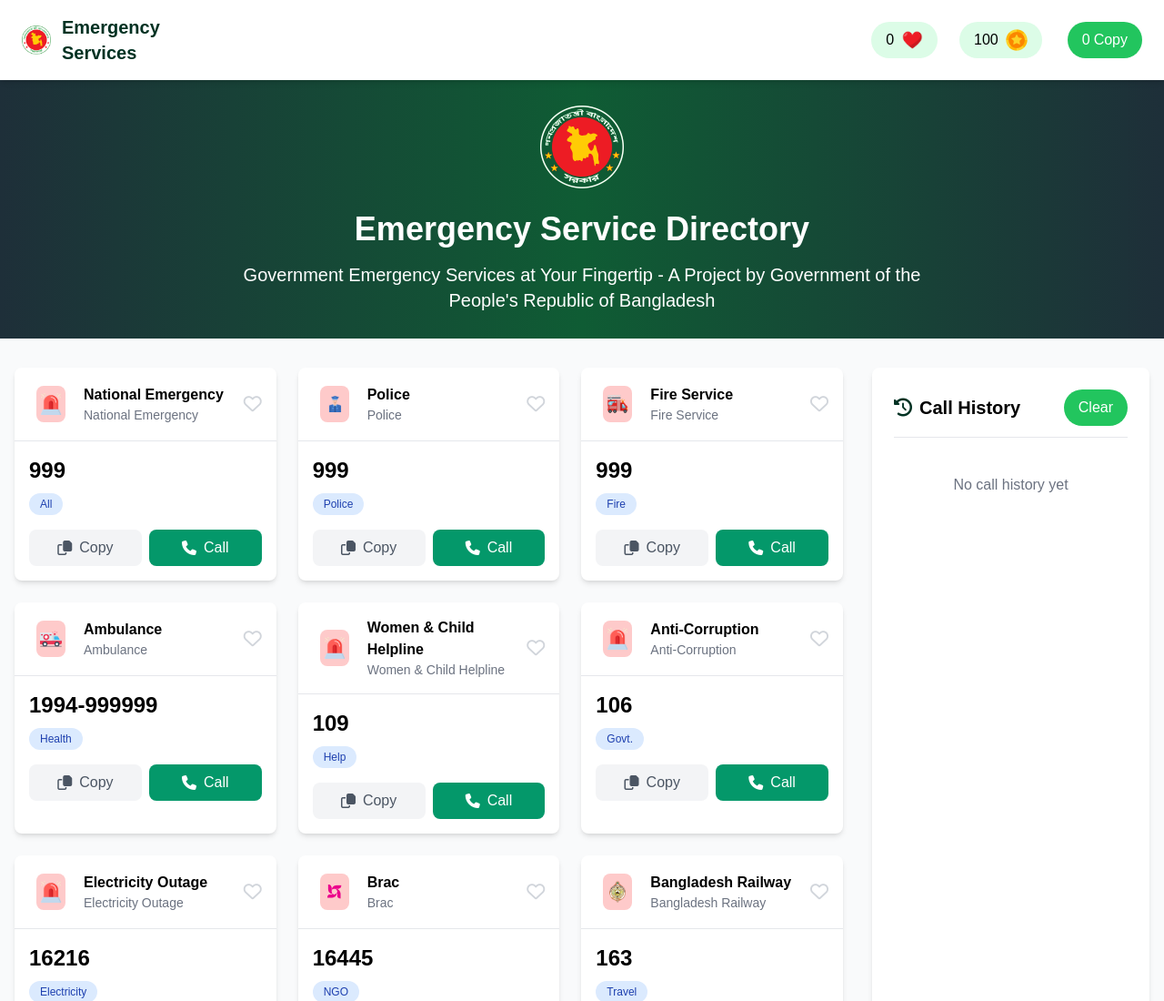
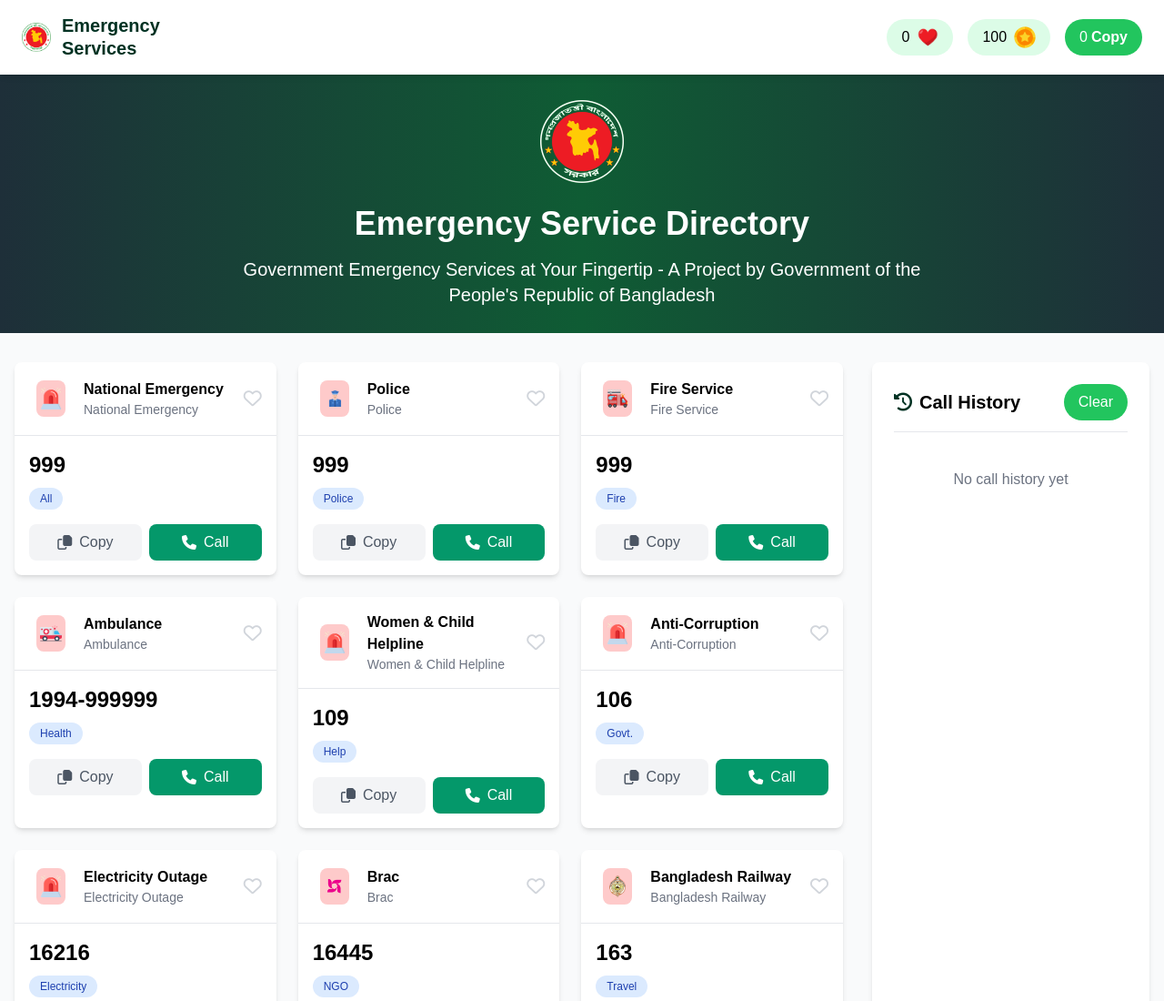
Before and after one commit to Rakib-Hasan-110/B12-A5-Emergency-Hotline, a plain HTML site: page index.html in a window 1280 px wide. Shown: the top 1100 px of the page at 91% size. Drawn offline with nearby package versions, Linux system fonts and the light colour scheme; a web font is replaced by a local one.

Commit message:
update navbar section

```diff
--- a/index.html
+++ b/index.html
@@ -28,25 +28,37 @@
     </script>
 </head>
 <body class="bg-gray-50 min-h-screen">
-    <nav class="bg-white shadow-md py-4 px-6 flex flex-row md:flex-row justify-between items-center sticky top-0 z-50">
-        <div class="flex items-center">
+<nav class="bg-white shadow-md py-4 px-6 flex flex-col md:flex-row justify-between items-center sticky top-0 z-50">
+    <!-- Left: Logo & Name -->
+    <div class="flex items-center mb-4 md:mb-0">
         <img src="assets/logo.png" alt="Emergency Services Logo" class="h-8 w-8 mr-3">
-            <span class="text-xl font-bold text-primary">Emergency <br> Services</span>
+        <span class="text-xl font-bold text-primary leading-tight">
+            Emergency <br> Services
+        </span>
     </div>
-        <div class="flex items-center space-x-6 mt-4 md:mt-0">
-            <div class="flex items-center ml-1 btn text-black font-bold flex-2 rounded-full py-2 px-4 bg-green-100 flex items-center">
+
+    <!-- Right: Counters -->
+    <div class="flex flex-wrap md:flex-nowrap items-center gap-4">
+        <!-- Heart Counter -->
+        <div class="flex items-center bg-green-100 text-black font-bold rounded-full py-2 px-4">
             <span id="heart-count" class="font-medium">0</span>
             <img src="assets/heart.png" alt="Heart" class="w-6 h-6 ml-2">
         </div>
-            <div class="flex items-center ml-1 btn text-black font-bold flex-2 rounded-full py-2 px-4 bg-green-100 flex items-center">
+
+        <!-- Coin Counter -->
+        <div class="flex items-center bg-green-100 text-black font-bold rounded-full py-2 px-4">
             <span id="coin-count" class="font-medium">100</span>
             <img src="assets/coin.png" alt="Coin" class="w-6 h-6 ml-2">
         </div>
-            <div class="flex items-center">
-                <span class="ml-1 btn text-white flex-2 rounded-full py-2 px-4 bg-green-500 flex items-center"><span id="copy-count" class="font-medium mr-1">0</span>Copy</span>
-            </div>
+
+        <!-- Copy Button -->
+        <button class="flex items-center bg-green-500 text-white font-bold rounded-full py-2 px-4">
+            <span id="copy-count" class="font-medium mr-1">0</span>
+            Copy
+        </button>
     </div>
 </nav>
+
 
     <section class="bg-gradient-to-r from-[rgb(30,47,57)] via-[rgb(15,92,52)] to-[rgb(30,47,57)] lg:px-16 px-6 py-7 text-center">
         <div class="container mx-auto px-4 flex justify-center mb-6">
```
Lines whose indentation alone changed are shown as unchanged.
